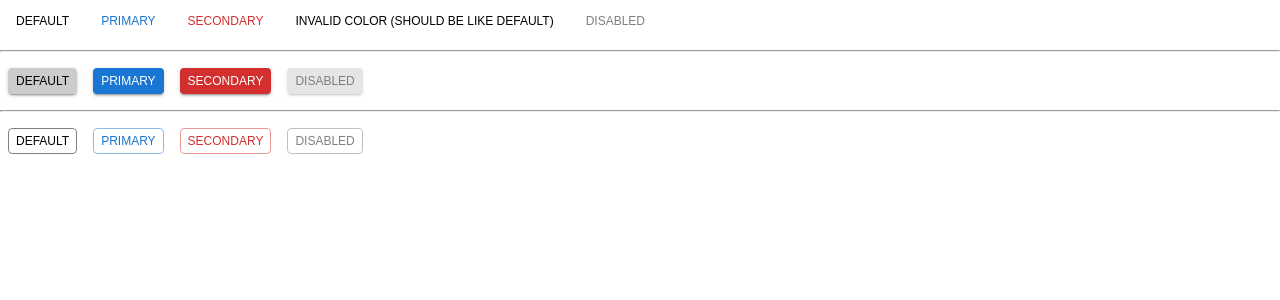
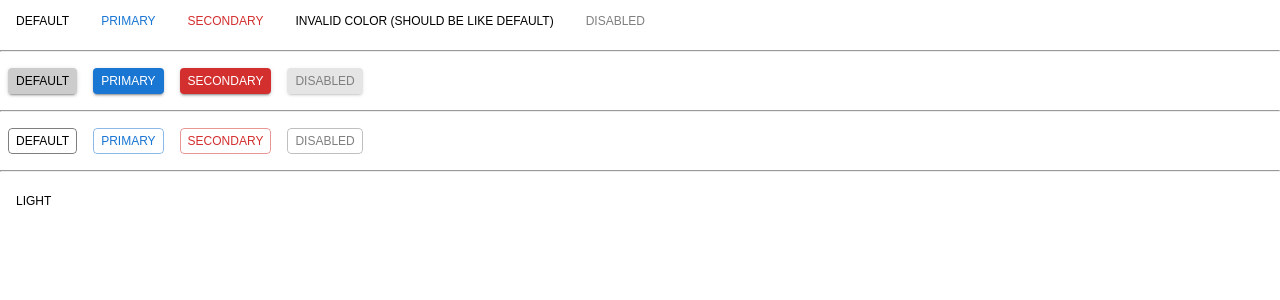
Before and after one commit to zotya/react-intro-2021, a React (Create React App) app: page / in a window 1280 px wide. Shown: the top 300 px of the page. Built offline with nearby package versions, Linux system fonts and the light colour scheme.

Commit message:
theme context implemented

```diff
--- a/src/App.jsx
+++ b/src/App.jsx
@@ -1,7 +1,9 @@
 import { Button } from './components/Button/Button';
+import { ThemeProvider, ThemeContext } from './contexts/theme';
 
 function App() {
   return (
+    <ThemeProvider>
       <div className="App">
         <Button>Default</Button>
         <Button color="primary">Primary</Button>
@@ -18,7 +20,14 @@ function App() {
         <Button variant="outlined" color="primary">Primary</Button>
         <Button variant="outlined" color="secondary">Secondary</Button>
         <Button variant="outlined" disabled>Disabled</Button>
+        <hr />
+        <ThemeContext.Consumer>
+          {({ theme, toggleTheme }) => (
+            <Button onClick={toggleTheme}>{theme}</Button>
+          )}
+        </ThemeContext.Consumer>
       </div>
+    </ThemeProvider>
   );
 }
 
--- /dev/null
+++ b/src/contexts/theme.jsx
@@ -0,0 +1,67 @@
+import {
+  createContext,
+  useCallback,
+  useContext,
+  useEffect,
+  useState,
+} from 'react';
+
+const themes = ['light', 'dark'].reduce(
+  (prev, current) => ({
+    ...prev,
+    [current]: current,
+  }),
+  {},
+);
+
+export const ThemeContext = createContext({
+  theme: themes.light,
+  toggleTheme: () => { throw new Error('Not implemented!'); },
+});
+
+export const useThemeProvider = (defaultTheme = themes.light) => {
+  const [theme, setTheme] = useState(defaultTheme);
+  useEffect(
+    () => {
+      switch (theme) {
+        case themes.light:
+          if (document.body.classList.contains(themes.dark)) {
+            document.body.classList.remove(themes.dark);
+          }
+          document.body.classList.add(themes.light);
+          break;
+        case themes.dark:
+          if (document.body.classList.contains(themes.light)) {
+            document.body.classList.remove(themes.light);
+          }
+          document.body.classList.add(themes.dark);
+          break;
+        default:
+          throw new Error(`Invalid theme! (valid: ${Object.keys(themes)})`);
+      }
+    },
+    [theme],
+  );
+  const toggleTheme = useCallback(
+    () => {
+      setTheme((oldTheme) => (
+        oldTheme === themes.light
+          ? themes.dark
+          : themes.light
+      ));
+    },
+    [setTheme],
+  );
+  return { theme, toggleTheme };
+};
+
+export const ThemeProvider = ({ children }) => {
+  const state = useThemeProvider();
+  return (
+    <ThemeContext.Provider value={state}>
+      {children}
+    </ThemeContext.Provider>
+  );
+};
+
+export const useTheme = () => useContext(ThemeContext);
--- a/src/index.css
+++ b/src/index.css
@@ -5,6 +5,6 @@ body {
     sans-serif;
   -webkit-font-smoothing: antialiased;
   -moz-osx-font-smoothing: grayscale;
-  background: var(--background);
+  background: var(--color-background);
   transition: background var(--transition);
 }
```
Lines whose indentation alone changed are shown as unchanged.
